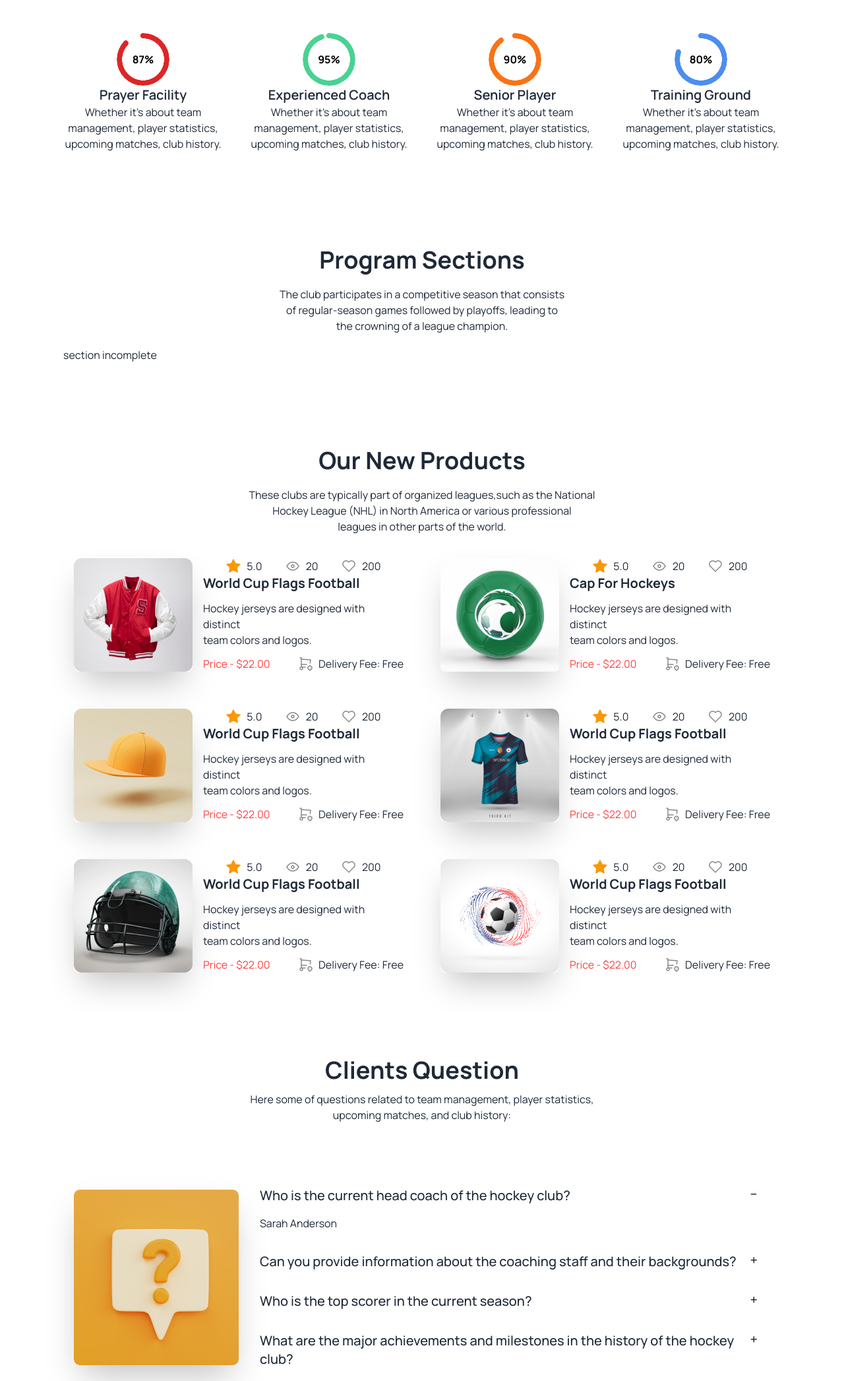
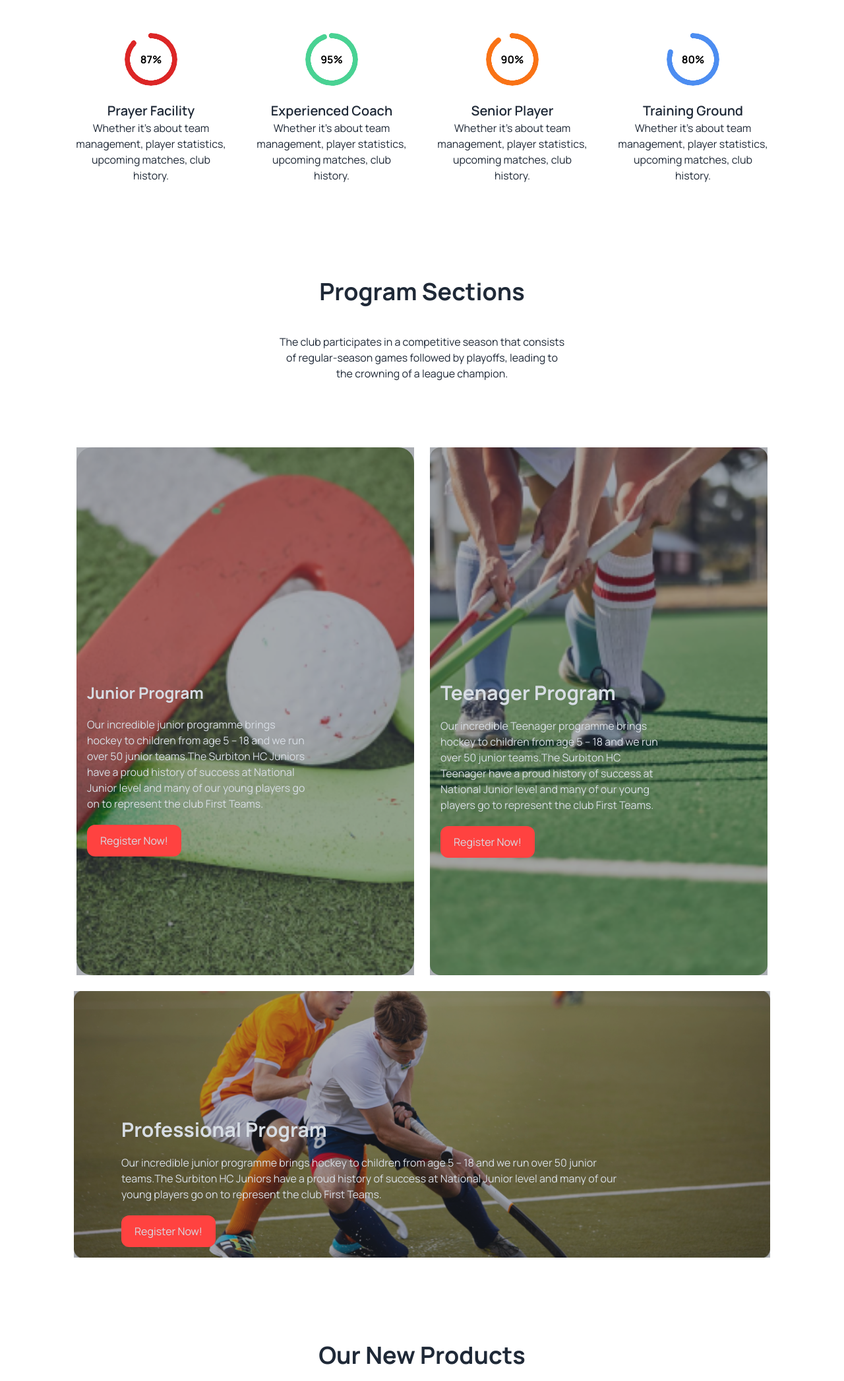
Before and after one commit to Mohi64/assignment-3, a plain HTML site: page index.html in a window 1280 px wide. Shown: the part 1040-3133 px from the top of the page at 66% size. Drawn offline with nearby package versions, Linux system fonts and the light colour scheme.

Commit message:
Project completed

```diff
--- a/index.html
+++ b/index.html
@@ -71,32 +71,32 @@
     <!-- Professonal club -->
     <div class=" container mt-24">
       <h2 class="text-4xl font-semibold text-center">Professional Hockeys Club</h2>
-      <p class="text-base font-medium text-center pt-4">A professional hockey club is typically structured as a business entity, with ownership,<br> management, coaching staff, and players. </p>
+      <p class="text-base font-medium text-center pt-4 mx-4">A professional hockey club is typically structured as a business entity, with ownership,<br> management, coaching staff, and players. </p>
     </div>
     <!-- Progress part -->
-    <div class=" mx-auto flex flex-col text-center lg:flex-row  justify-evenly mt-20 items-center gap-10 ">
+    <div class=" mx-4 flex flex-col text-center lg:flex-row  justify-evenly mt-20 items-center gap-10 ">
         <!-- progess-1 -->
        <div>
         <div class="radial-progress text-red-600 " style="--value:87;" role="progressbar"><span class="text-black font-bold">87%</span></div>
-        <h2 class="text-xl font-semibold">Prayer Facility</h2>
+        <h2 class="text-xl font-semibold mt-6">Prayer Facility</h2>
         <p>Whether it's about team management, player statistics, upcoming matches, club history.</p>
        </div>
        <!-- progess-2 -->
 <div>
     <div class="radial-progress text-[#49D293]" style="--value:95;" role="progressbar"><span class="text-black font-bold">95%</span></div>
-    <h2 class="text-xl font-semibold">Experienced Coach</h2>
+    <h2 class="text-xl font-semibold mt-6">Experienced Coach</h2>
     <p>Whether it's about team management, player statistics, upcoming matches, club history.</p>
 </div>
 <!-- progess-3 -->
 <div>
     <div class="radial-progress text-orange-500	" style="--value:90;" role="progressbar"><span class="text-black font-bold">90%</span></div>
-    <h2 class="text-xl font-semibold">Senior Player</h2>
+    <h2 class="text-xl font-semibold mt-6">Senior Player</h2>
     <p>Whether it's about team management, player statistics, upcoming matches, club history.</p>
 </div>
 <!-- Progress-4 -->
 <div>
     <div class="radial-progress text-[#4C8DF1]" style="--value:80;" role="progressbar"><span class="text-black font-bold">80%</span></div>
-    <h2 class="text-xl font-semibold">Training Ground</h2>
+    <h2 class="text-xl font-semibold mt-6">Training Ground</h2>
     <p>Whether it's about team management, player statistics, upcoming matches, club history.</p>
 </div>
 
@@ -104,17 +104,51 @@
     <!-- Program part -->
     <div>
         <h2 class="text-4xl font-bold text-center mt-36">Program Sections</h2>
-        <p class="text-center py-5">The club participates in a competitive season that consists <br> of regular-season games followed by playoffs, leading to <br> the crowning of a league champion.</p>
+        <p class="text-center py-5 mx-4 mt-6">The club participates in a competitive season that consists <br> of regular-season games followed by playoffs, leading to <br> the crowning of a league champion.</p>
     </div>
     <!-- Program image -->
   <section>
-   section incomplete
+   <div class="grid grid-cols-1 gap-6 mx-5  lg:grid-cols-2 mt-20">
+    <div class="hero min-h-screen   rounded-3xl" style="background-image: url(Images/2.png);">
+      <div class="hero-overlay bg-opacity-40"></div>
+      <div class="hero-content  text-neutral-content">
+        <div class="w-3/4 mr-36 mt-44">
+          <h1 class="mb-5 text-2xl font-bold">Junior Program</h1>
+          <p class="mb-5"> Our incredible junior programme brings hockey to children from age 5 – 18 and we run over 50 junior teams.The Surbiton HC Juniors have a proud history of success at National Junior level and many of our young players go on to represent the club First Teams.</p>
+          <button class="py-3 px-5 rounded-xl bg-[#FF4240]">Register Now!</button>
+        </div>
+      </div>
+    </div>
+    <div class="hero min-h-screen  rounded-2xl" style="background-image: url(Images/3.png);">
+      <div class="hero-overlay bg-opacity-40"></div>
+      <div class="hero-content  text-neutral-content">
+        <div class="w-3/4 mr-36 mt-44">
+          <h1 class="mb-5 text-3xl font-bold">Teenager Program</h1>
+          <p class="mb-5"> Our incredible Teenager programme brings hockey to children from age 5 – 18 and we run over 50 junior teams.The Surbiton HC Teenager have a proud history of success at National Junior level and many of our young players go to represent the club First Teams.</p>
+          <button class="py-3 px-5 rounded-xl bg-[#FF4240]">Register Now!</button>
+        </div>
+      </div>
+    </div>
+   </div>
+   <!-- 2 -->
+  <div class="w-90% mx-4 mt-6">
+    <div class="hero max-h-screen" style="background-image: url(Images/4.png);">
+      <div class="hero-overlay bg-opacity-40"></div>
+      <div class="hero-content  text-neutral-content">
+        <div class="w-3/4 mr-36 mt-44">
+          <h1 class="mb-5 text-3xl font-bold">Professional Program</h1>
+          <p class="mb-5"> Our incredible junior programme brings hockey to children from age 5 – 18 and we run over 50 junior teams.The Surbiton HC Juniors have a proud history of success at National Junior level and many of our young players go on to represent the club First Teams.</p>
+          <button class="py-3 px-5 rounded-xl bg-[#FF4240]">Register Now!</button>
+        </div>
+      </div>
+    </div>
+  </div>
   </section>
   <!-- New product part -->
   <section>
     <div>
     <h2 class="text-center text-4xl font-bold mt-32"> Our New Products</h2>
-    <p class="text-center py-5">These clubs are typically part of organized leagues,such as the  National <br> Hockey League (NHL) in North America or various professional  <br> leagues in other parts of the world. </p>
+    <p class="text-center py-5 mx-4">These clubs are typically part of organized leagues,such as the  National <br> Hockey League (NHL) in North America or various professional  <br> leagues in other parts of the world. </p>
     </div>
     <!-- Card 1-->
     <div class="grid grid-cols-1 lg:grid-cols-2 gap-6 w-full">
@@ -265,7 +299,7 @@
   </section>
   <!-- Clients Question -->
   <section>
-    <div class="mt-20">
+    <div class="mt-20 mx-4">
         <h2 class="text-center text-4xl font-bold mt-28">Clients Question</h2>
         <p class="text-center pt-3">Here some of questions related to team management, player statistics, <br> upcoming matches, and club history:</p>
     </div>
@@ -324,7 +358,7 @@
   <!-- get in touch part -->
   <div>
     <h2 class="text-center text-4xl font-bold mt-32">Get In Touch</h2>
-    <p class="text-center pt-4">Throughout her coaching career, Sarah Anderson has received several <br> accolades, including "Coach of the Year" awards at both the <br>university and professional levels. </p>
+    <p class="text-center pt-4 mx-4">Throughout her coaching career, Sarah Anderson has received several <br> accolades, including "Coach of the Year" awards at both the <br>university and professional levels. </p>
   </div>
   <!-- Input Section -->
   <div class="hero min-h-screen ">
@@ -414,6 +448,7 @@
       </div>
 
     </nav>
+    <nav class="grid grid-cols-2 lg:grid-rows-1 gap-32">
       <nav>
         <header class="footer-title text-xl text-white font-bold">Company</header>
         <p class="text-white">About us <br>
@@ -429,7 +464,8 @@
           Ticket Support <br>
           Contact Us</p>
       </nav>
-    <nav>
+    </nav>
+    <nav class="ml-24">
       <header class="footer-title text-white text-lg">Services</header>
       <p class="text-white">Academy <br>
         Group Lesson <br>
```
Lines whose indentation alone changed are shown as unchanged.
